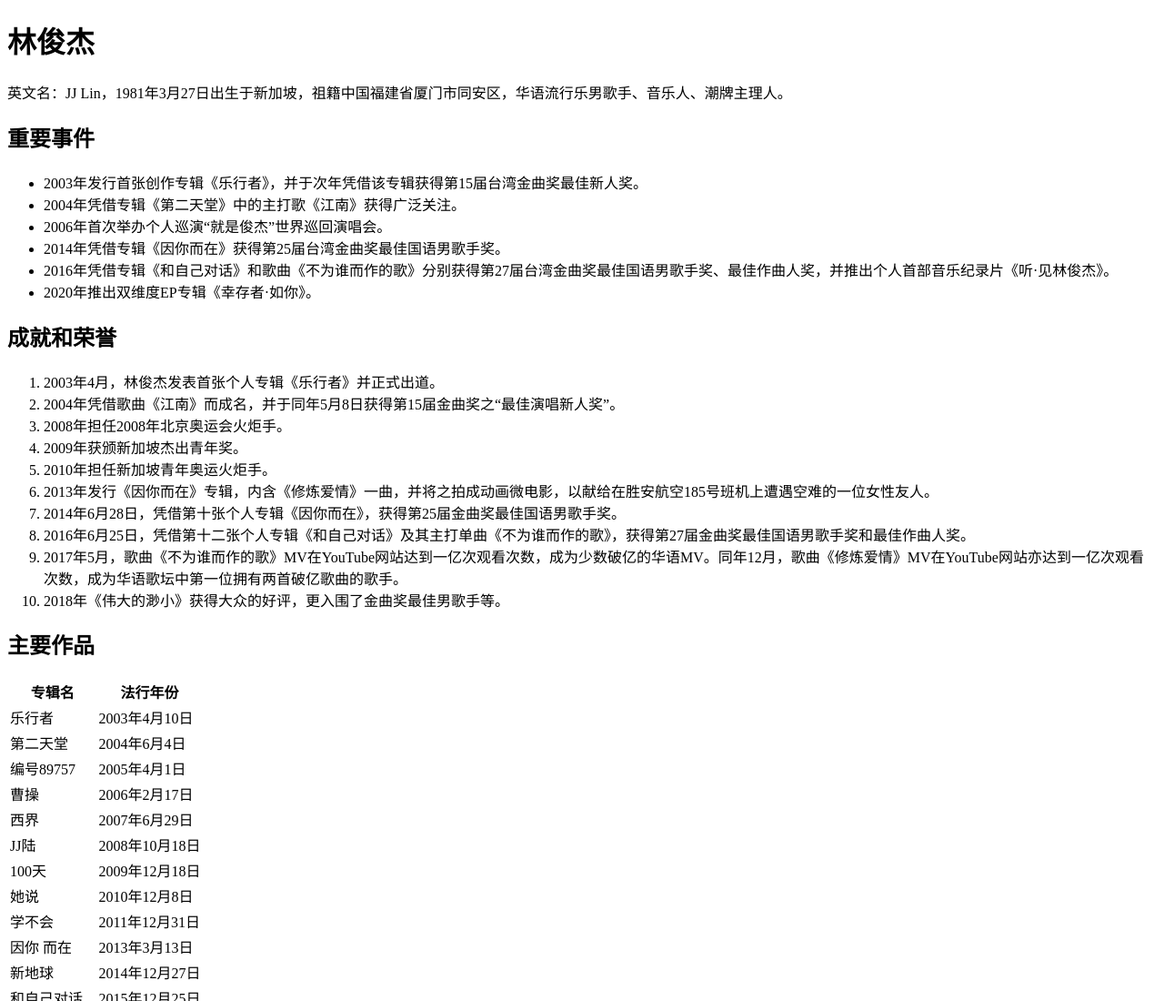
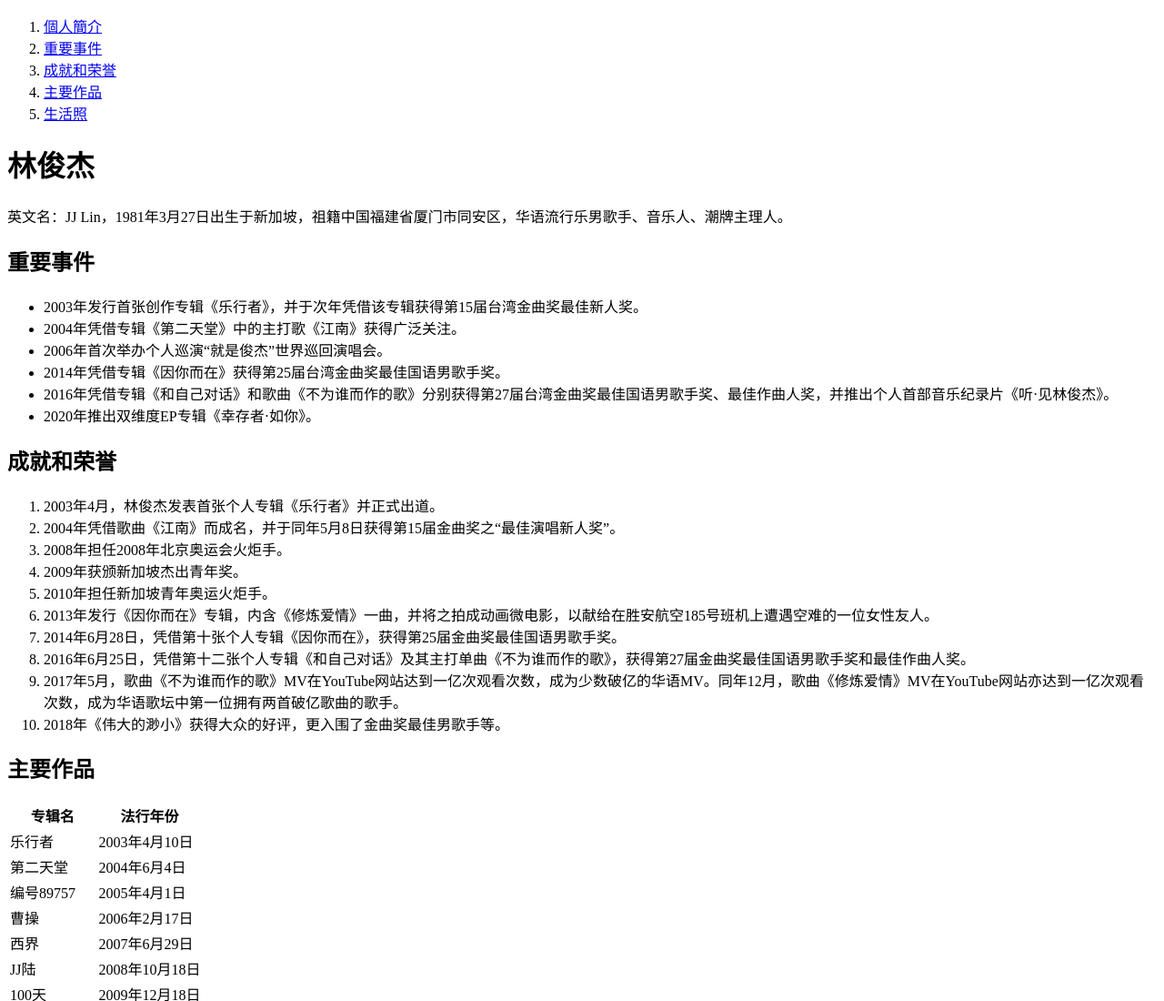
Before and after one commit to zhi-J/JJ, a plain HTML site: page index.html in a window 1280 px wide. Shown: the top 1100 px of the page at 91% size. Drawn offline with Linux system fonts and the light colour scheme.

Commit message:
加导航栏啦~

```diff
--- a/index.html
+++ b/index.html
@@ -12,11 +12,21 @@
     </style>
 </head>
 <body>
-    <h1>林俊杰</h1>
+
+    <nav>
+        <ol>
+            <li><a href="#jay">個人簡介</a></li>
+            <li><a href="#events">重要事件</a></li>
+            <li><a href="#awards">成就和荣誉</a></li>
+            <li><a href="#works">主要作品</a></li>
+            <li><a href="#pic">生活照</a></li>
+        </ol>
+    </nav>
+    <h1 id="jay">林俊杰</h1>
     <p>
         英文名：JJ Lin，1981年3月27日出生于新加坡，祖籍中国福建省厦门市同安区，华语流行乐男歌手、音乐人、潮牌主理人。
     </p>
-    <h2>重要事件</h2>
+    <h2 id="events">重要事件</h2>
     <ul>
         <li>2003年发行首张创作专辑《乐行者》，并于次年凭借该专辑获得第15届台湾金曲奖最佳新人奖。</li>
         <li>2004年凭借专辑《第二天堂》中的主打歌《江南》获得广泛关注。</li>
@@ -25,7 +35,7 @@
         <li>2016年凭借专辑《和自己对话》和歌曲《不为谁而作的歌》分别获得第27届台湾金曲奖最佳国语男歌手奖、最佳作曲人奖，并推出个人首部音乐纪录片《听·见林俊杰》。</li>
         <li>2020年推出双维度EP专辑《幸存者·如你》。</li>
     </ul>
-    <h2>成就和荣誉</h2>
+    <h2 id="awards">成就和荣誉</h2>
     <ol>
         <li>2003年4月，林俊杰发表首张个人专辑《乐行者》并正式出道。</li>
         <li>2004年凭借歌曲《江南》而成名，并于同年5月8日获得第15届金曲奖之“最佳演唱新人奖”。</li>
@@ -39,7 +49,7 @@
         <li>2018年《伟大的渺小》获得大众的好评，更入围了金曲奖最佳男歌手等。</li>
     </ol>
 
-    <h2>主要作品</h2>
+    <h2 id="works">主要作品</h2>
 
     <table>
         <thead><tr><th>专辑名</th><th>法行年份</th></tr></thead>
@@ -89,7 +99,7 @@
         </tbody>
     </table>
 
-    <h2>生活照</h2>
+    <h2 id="pic">生活照</h2>
         <div><img width="500" src="images/1.jpeg" alt="图一"></div>
         <div><img width="500" src="images/2.jpg" alt="图二"></div>
         <div><img width="500" src="images/3.jpeg" alt="图三"></div>
```
